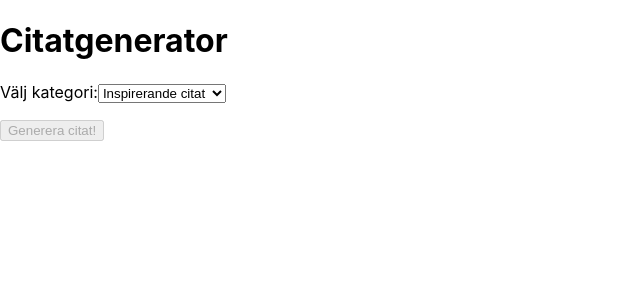
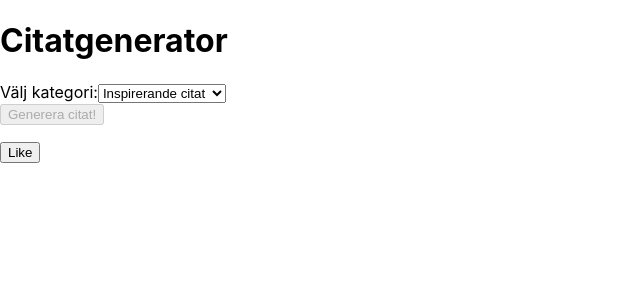
Before and after one commit to jossansik/citatgenerator, a React (Create React App) app: page / in a window 1280 px wide. Shown: the top 300 px of the page, without its empty margins (0-640 px from the left). Built offline with nearby package versions, Linux system fonts and the light colour scheme.

Commit message:
Edit CategorySelector

```diff
--- a/src/App.js
+++ b/src/App.js
@@ -1,6 +1,7 @@
 
 import './App.css';
 import CategorySelector from './components/CategorySelector';
+import LikeButton from './components/LikeButton';
 import QuoteDisplay from './components/QuoteDisplay';
 
 const App = () => {
@@ -9,6 +10,7 @@ const App = () => {
   return (
     <div>
       <QuoteDisplay />
+      <LikeButton />
     </div>
   );
 };
--- a/src/components/QuoteDisplay.jsx
+++ b/src/components/QuoteDisplay.jsx
@@ -41,10 +41,10 @@ const QuoteDisplay = () => {
     <div>
       <h1>Citatgenerator</h1>
       <CategorySelector categories={categories} handleCategoryChange={handleCategoryChange} />
-      <p>{randomQuote}</p>
       <button onClick={handleGenerateRandomQuote} disabled={!selectedCategory}>
         Generera citat!
       </button>
+      <p>{randomQuote}</p>
     </div>
   );
 };
```
